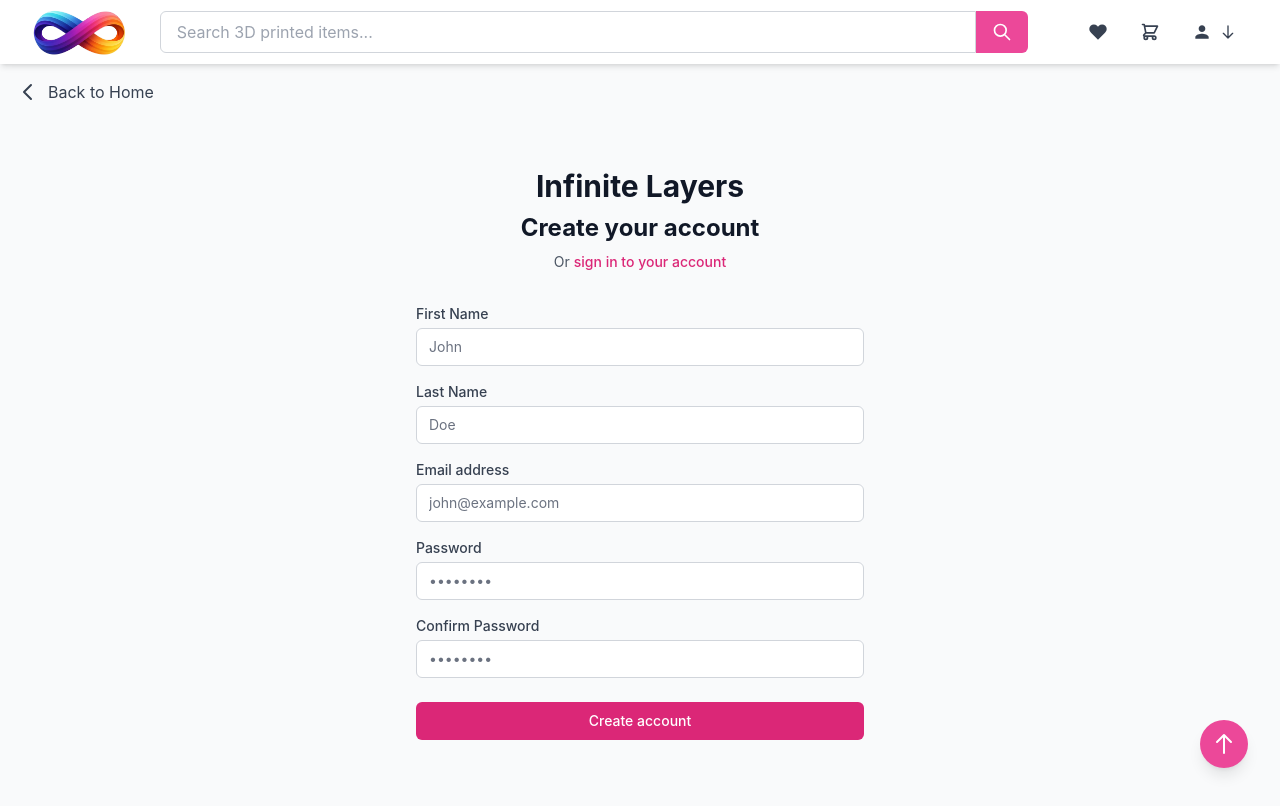
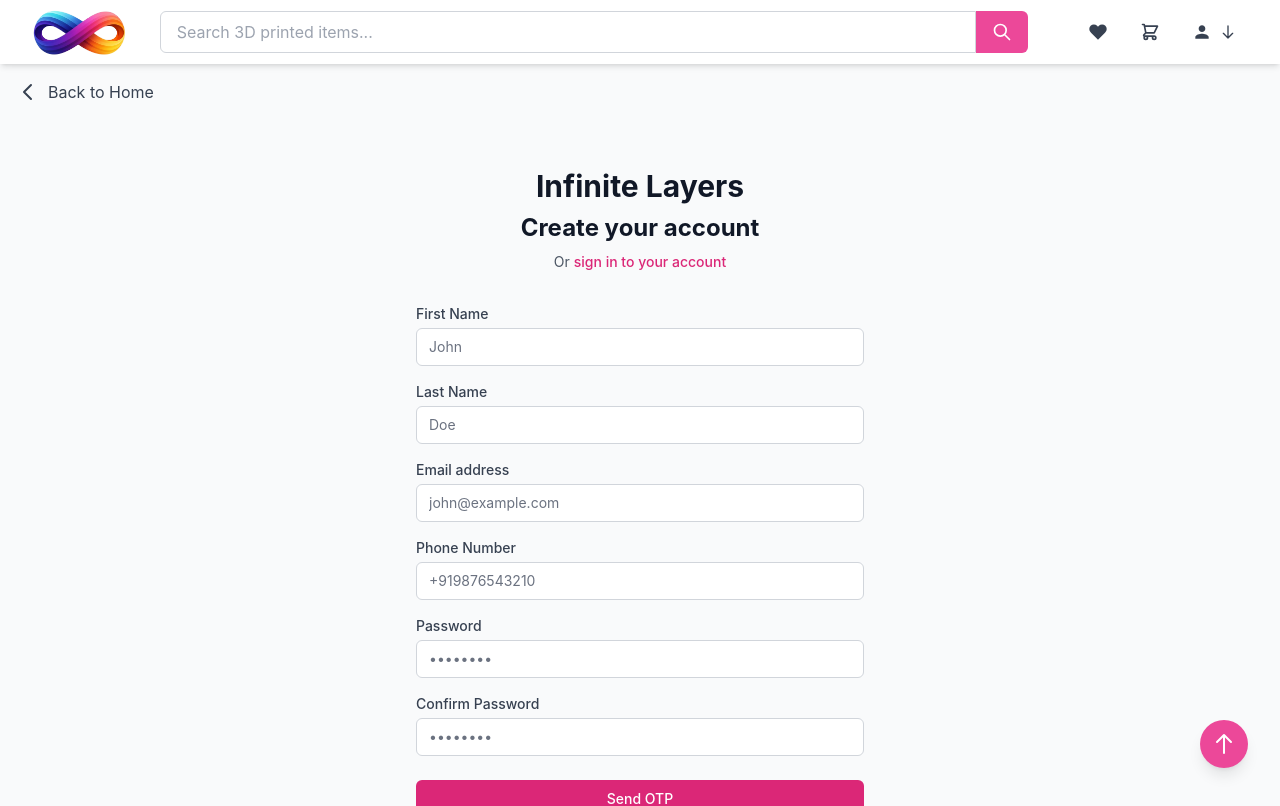
Before and after one commit to shivamj-0303/infinite-layers-frontend, a React (Create React App) app: page /register in a window 1280 px wide. Shown: the top 806 px of the page. Built offline with nearby package versions, Linux system fonts and the light colour scheme; no server answers; the HTML template or start-up script is replaced by a standard one.

Commit message:
feat: implement OTP verification for user registration and update API service methods

```diff
--- a/src/pages/authentication/Login.js
+++ b/src/pages/authentication/Login.js
@@ -25,26 +25,29 @@
     try {
       const response = await apiService.auth.login(email, password);
 
-
-      // Extract token from response - handle different response formats
-      let token = response.data?.token || response.data?.accessToken || response.data?.data?.token;
+      let token =
+        response.data?.token ||
+        response.data?.accessToken ||
+        response.data?.data?.token;
 
       if (!token) {
         throw new Error('No token in response');
       }
 
-      // Decode token to get user info (basic JWT decode)
-      const userData = parseJwt(token);
+      // Store token
+      localStorage.setItem('authToken', token);
 
+      // Fetch real user profile
+      const userResponse = await apiService.user.getCurrentUser();
 
-      // Store token and user data in localStorage using consistent keys
-      localStorage.setItem('authToken', token);
+      const userData = userResponse.data;
+
+      // Store user profile
       localStorage.setItem('user', JSON.stringify(userData));
 
-      // Call success callback with state update
+      // Update auth state
       onLoginSuccess(token, userData);
 
-      // Wait a bit for state to update before navigating
       setTimeout(() => {
         navigate('/', { replace: true });
       }, 100);
@@ -52,18 +55,18 @@
       toast.success('Logged in successfully!');
     } catch (err) {
       console.error('Login error:', err);
+
       toast.error(
         err.response?.data?.message ||
         err.message ||
         'Login failed. Please check your credentials and try again.'
       );
+
       setError(
         err.response?.data?.message ||
         err.message ||
         'Login failed. Please check your credentials and try again.'
       );
-    } finally {
-      setLoading(false);
     }
   };
 
--- a/src/pages/authentication/Register.js
+++ b/src/pages/authentication/Register.js
@@ -26,9 +26,12 @@
     confirmPassword: '',
     firstName: '',
     lastName: '',
+    phone: '',
+    otp: '',
   });
   const [error, setError] = useState('');
   const [loading, setLoading] = useState(false);
+  const [otpSent, setOtpSent] = useState(false);
 
   const handleChange = (e) => {
     const { name, value } = e.target;
@@ -44,7 +47,14 @@
     setLoading(true);
 
     // Validation
-    if (!formData.email || !formData.password || !formData.confirmPassword || !formData.firstName || !formData.lastName) {
+    if (
+      !formData.email ||
+      !formData.password ||
+      !formData.confirmPassword ||
+      !formData.firstName ||
+      !formData.lastName ||
+      !formData.phone
+    ) {
       setError('Please fill in all fields');
       setLoading(false);
       return;
@@ -63,12 +73,26 @@
     }
 
     try {
-      const response = await apiService.auth.register(
-        formData.email,
-        formData.password,
-        formData.firstName,
-        formData.lastName
-      );
+      if (!otpSent) {
+
+        await apiService.auth.sendRegistrationOtp({
+          email: formData.email,
+          password: formData.password,
+          firstName: formData.firstName,
+          lastName: formData.lastName,
+          phone: formData.phone,
+        });
+
+        setOtpSent(true);
+        toast.success('OTP sent successfully');
+        setLoading(false);
+        return;
+      }
+
+      const response = await apiService.auth.verifyRegistrationOtp({
+        email: formData.email,
+        otp: formData.otp,
+      });
 
 
       // Show success message
@@ -208,6 +232,24 @@
             />
           </div>
 
+          <div>
+            <label htmlFor="phone" className="block text-sm font-medium text-gray-700 mb-1">
+              Phone Number
+            </label>
+
+            <input
+              id="phone"
+              name="phone"
+              type="tel"
+              required
+              className="w-full px-3 py-2 border border-gray-300 placeholder-gray-500 text-gray-900 rounded-md focus:outline-none focus:ring-blue-500 focus:border-blue-500 sm:text-sm"
+              placeholder="+919876543210"
+              value={formData.phone}
+              onChange={handleChange}
+              disabled={loading || otpSent}
+            />
+          </div>
+
           {/* Password Input */}
           <div>
             <label htmlFor="password" className="block text-sm font-medium text-gray-700 mb-1">
@@ -246,6 +288,25 @@
             />
           </div>
 
+          {otpSent && (
+            <div>
+              <label htmlFor="otp" className="block text-sm font-medium text-gray-700 mb-1">
+                OTP
+              </label>
+
+              <input
+                id="otp"
+                name="otp"
+                type="text"
+                required
+                className="w-full px-3 py-2 border border-gray-300 placeholder-gray-500 text-gray-900 rounded-md focus:outline-none focus:ring-blue-500 focus:border-blue-500 sm:text-sm"
+                placeholder="Enter OTP"
+                value={formData.otp}
+                onChange={handleChange}
+                disabled={loading}
+              />
+            </div>
+          )}
           {/* Submit Button */}
           <div className="pt-2">
             <button
@@ -253,7 +314,11 @@
               disabled={loading}
               className="w-full flex justify-center py-2 px-4 border border-transparent text-sm font-medium rounded-md text-white bg-pink-600 hover:bg-pink-700 focus:outline-none focus:ring-2 focus:ring-offset-2 focus:ring-pink-500 disabled:opacity-50 disabled:cursor-not-allowed transition"
             >
-              {loading ? 'Creating account...' : 'Create account'}
+              {loading
+                ? 'Processing...'
+                : otpSent
+                  ? 'Verify OTP'
+                  : 'Send OTP'}
             </button>
           </div>
         </form>
--- a/src/services/api.js
+++ b/src/services/api.js
@@ -29,7 +29,13 @@
 );
 export const authApi = {
   login: (email, password) => api.post('/auth/login', { email, password }),
-  register: (email, password, firstName, lastName) => api.post('/auth/register', { email, password, firstName, lastName }),
+
+  sendRegistrationOtp: (data) =>
+    api.post('/auth/send-registration-otp', data),
+
+  verifyRegistrationOtp: (data) =>
+    api.post('/auth/verify-registration-otp', data),
+
   logout: () => api.post('/auth/logout'),
 };
 
```
